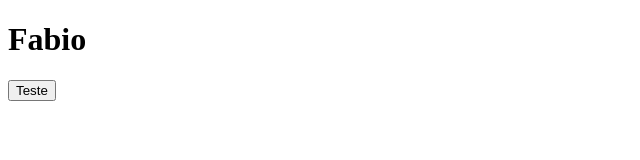
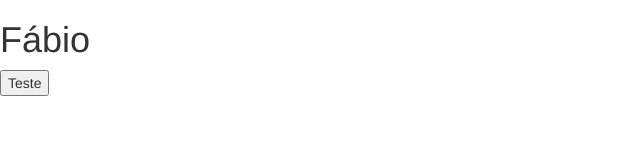
Before and after one commit to fabiohbarbosa/contas, a website: page public/index.html in a window 1280 px wide. Shown: the whole page, without its empty margins (0-640 px from the left). Drawn offline with nearby package versions, Linux system fonts and the light colour scheme; some packages are replaced by stand-ins of ours; files that its build step writes are made by us from their sources.

Commit message:
Inject css

```diff
--- a/public/index.html
+++ b/public/index.html
@@ -1,10 +1,15 @@
 <!DOCTYPE html>
 <html class="no-js" ng-app="contas" ng-cloak>
 
+<head>
+    <!-- bower:css -->
+    <link rel="stylesheet" href="bower_components/bootstrap/dist/css/bootstrap.min.css" />
+    <link rel="stylesheet" href="bower_components/font-awesome/css/font-awesome.min.css" />
+    <!-- endbower -->
 </head>
 
 <body>
-    <h1>Fabio</h1>
+    <h1>Fábio</h1>
 
     <div ng-controller="IndexController">
         <input type="button" ng-click="teste()" value="Teste"/>
@@ -12,7 +17,7 @@
 
     <!-- bower:js -->
     <script src="bower_components/jquery/dist/jquery.js"></script>
-    <script src="bower_components/bootstrap/dist/js/bootstrap.js"></script>
+    <script src="bower_components/bootstrap/dist/js/bootstrap.min.js"></script>
     <script src="bower_components/angular/angular.js"></script>
     <script src="bower_components/angular-route/angular-route.js"></script>
     <!-- endbower -->
```
Also changed, not shown: bower.json (+14 -0 lines).
